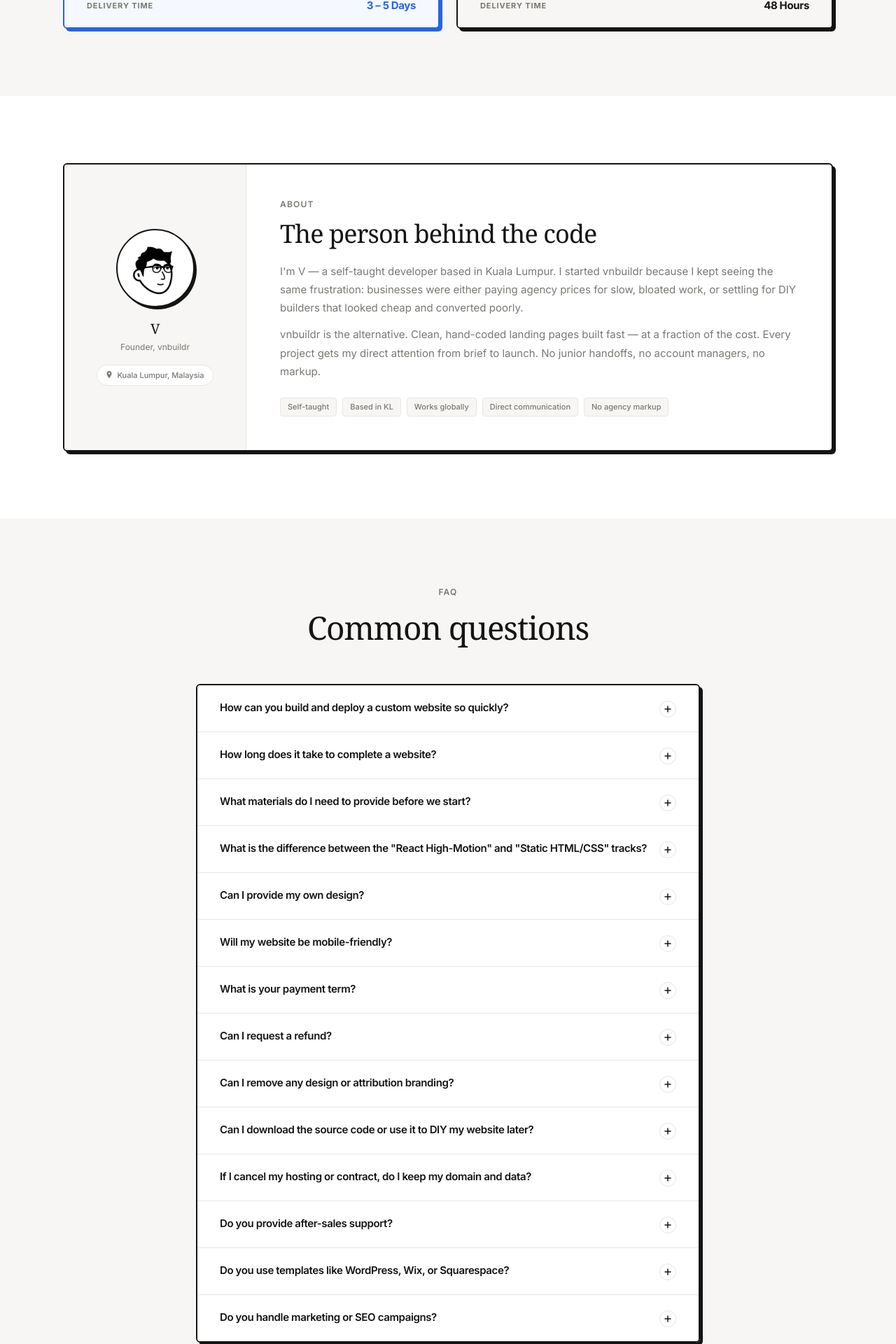
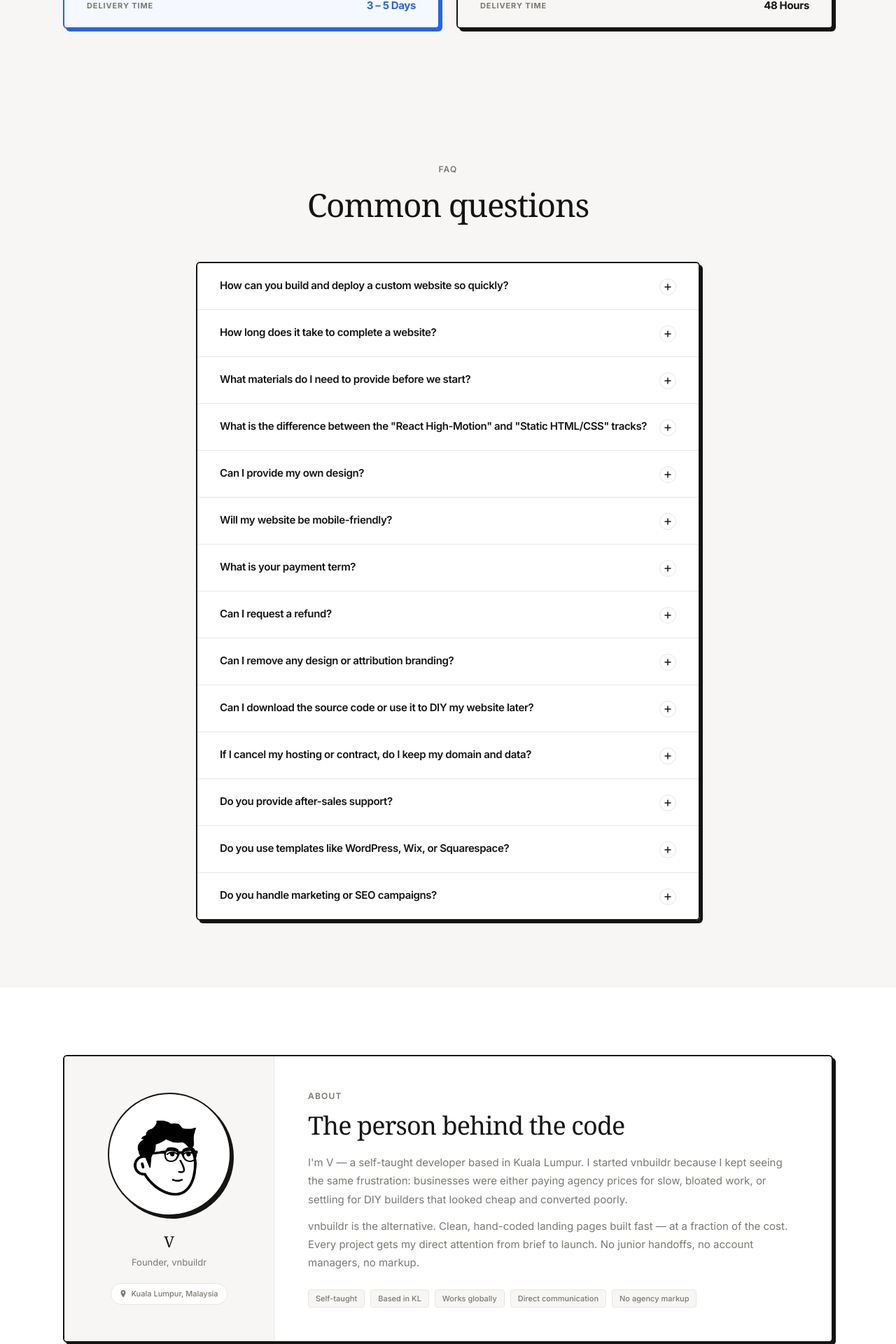
Before and after one commit to victornwy/vnbuildr.com, a Next.js app: page / in a window 1280 px wide. Shown: the part 4255-6175 px from the top of the page at 70% size. Built offline with nearby package versions, Linux system fonts and the light colour scheme.

Commit message:
Move About section after FAQ and increase avatar size
Co-Authored-By: Claude Sonnet 4.6 <noreply@anthropic.com>

```diff
--- a/src/app/page.tsx
+++ b/src/app/page.tsx
@@ -1000,11 +1000,11 @@ function About() {
       <div className="max-w-[1100px] mx-auto">
         <FadeUp>
           <div className="neo-card bg-white overflow-hidden">
-            <div className="grid md:grid-cols-[260px_1fr]">
+            <div className="grid md:grid-cols-[300px_1fr]">
 
               {/* Left: avatar panel */}
-              <div className="bg-[var(--color-surface)] p-8 flex flex-col items-center justify-center gap-4 border-b md:border-b-0 md:border-r border-[var(--color-border)]">
-                <div className="w-28 h-28 rounded-full bg-white border-2 border-[var(--color-ink)] shadow-[3px_3px_0_var(--color-ink)] overflow-hidden flex items-center justify-center">
+              <div className="bg-[var(--color-surface)] p-10 flex flex-col items-center justify-center gap-5 border-b md:border-b-0 md:border-r border-[var(--color-border)]">
+                <div className="w-44 h-44 rounded-full bg-white border-2 border-[var(--color-ink)] shadow-[4px_4px_0_var(--color-ink)] overflow-hidden flex items-center justify-center">
                   <img
                     src="/avatar.png"
                     alt="V — founder of vnbuildr"
@@ -1013,8 +1013,8 @@ function About() {
                   />
                 </div>
                 <div className="text-center">
-                  <p className="font-serif text-[20px] font-normal tracking-tight">V</p>
-                  <p className="text-[12px] text-[var(--color-ink-muted)] mt-0.5">Founder, vnbuildr</p>
+                  <p className="font-serif text-[22px] font-normal tracking-tight">V</p>
+                  <p className="text-[13px] text-[var(--color-ink-muted)] mt-1">Founder, vnbuildr</p>
                 </div>
                 <div className="flex items-center gap-1.5 text-[11px] font-medium text-[var(--color-ink-muted)] bg-white border border-[var(--color-border)] px-3 py-1.5 rounded-full">
                   <svg width="10" height="12" viewBox="0 0 10 12" fill="none" aria-hidden="true">
@@ -1283,8 +1283,8 @@ export default function Home() {
         <Features />
         <Testimonials />
         <DevTracks />
+        <FAQ />
         <About />
-        <FAQ />
         <CtaSection />
       </main>
       <Footer />
```
Also changed, not shown: src/app/icon.svg (deleted).
